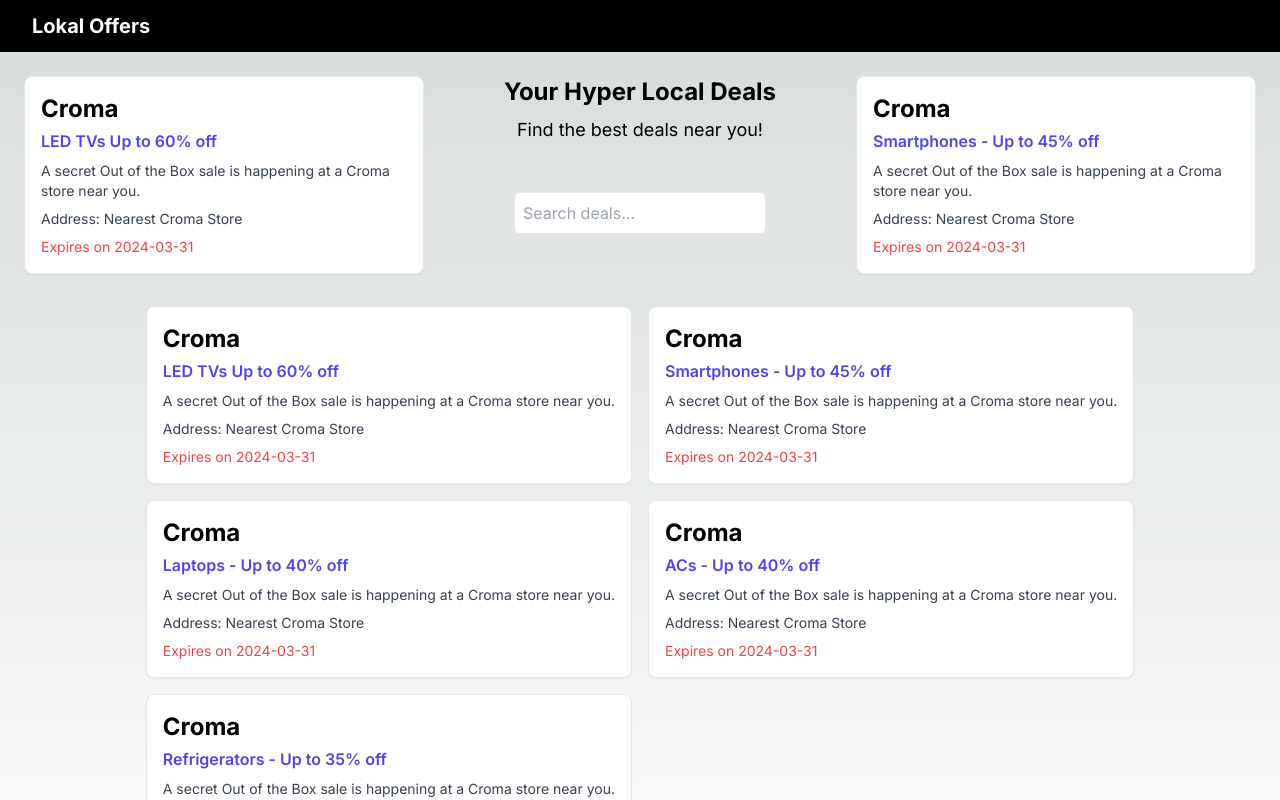
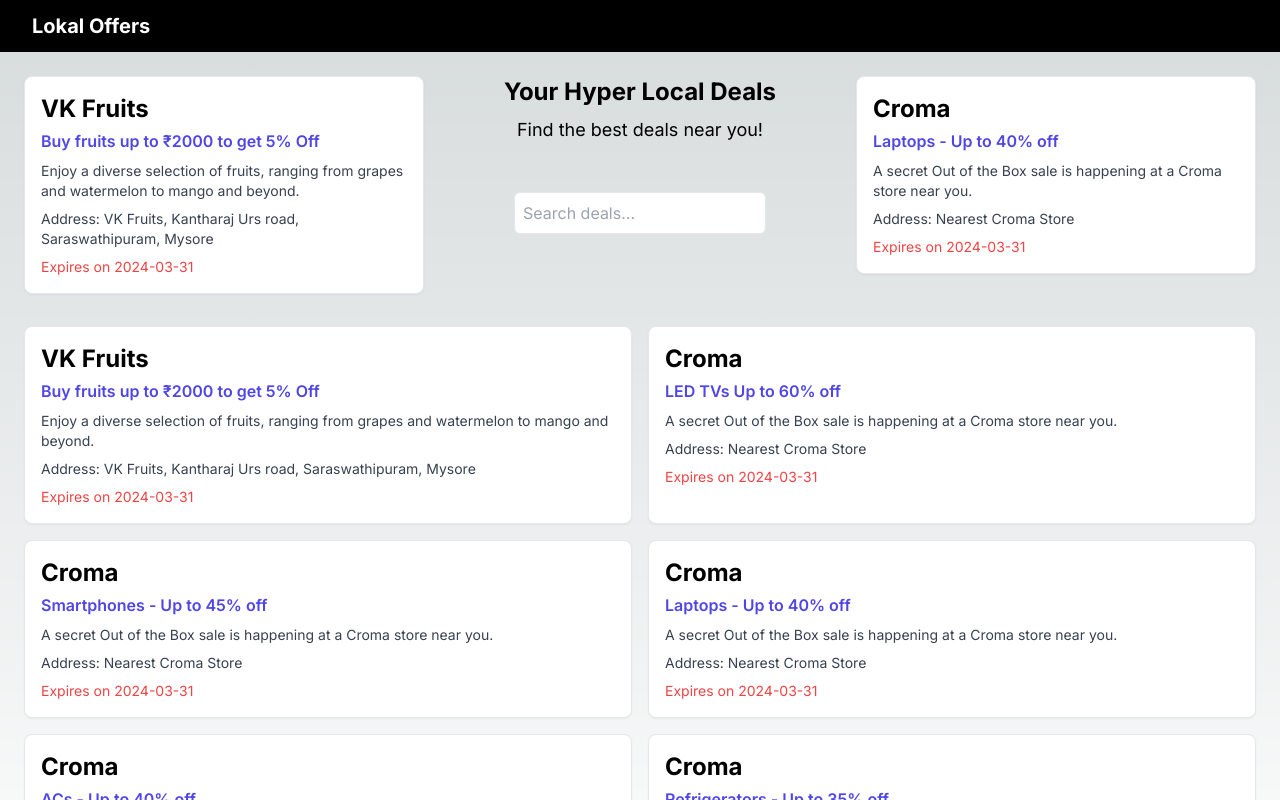
Before and after one commit to basavaraja-v/lokaloffers, a Next.js app: page / in a window 1280 px wide. Shown: the top 800 px of the page. Built offline with nearby package versions, Linux system fonts and the light colour scheme.

Commit message:
added item

```diff
--- a/src/app/page.tsx
+++ b/src/app/page.tsx
@@ -8,6 +8,14 @@
 import SearchBar from '../components/SearchBar/SearchBar';
 // Sample data for deal cards - in a real app, this would come from your data fetching logic
 const sampleDeals = [
+  {
+    id: '1',
+    shopName: 'VK Fruits',
+    headline: 'Buy fruits up to ₹2000 to get 5% Off',
+    description: 'Enjoy a diverse selection of fruits, ranging from grapes and watermelon to mango and beyond.',
+    expirationDate: '2024-03-31',
+    address: 'VK Fruits, Kantharaj Urs road, Saraswathipuram, Mysore'
+  },
   {
     id: '1',
     shopName: 'Croma',
```
